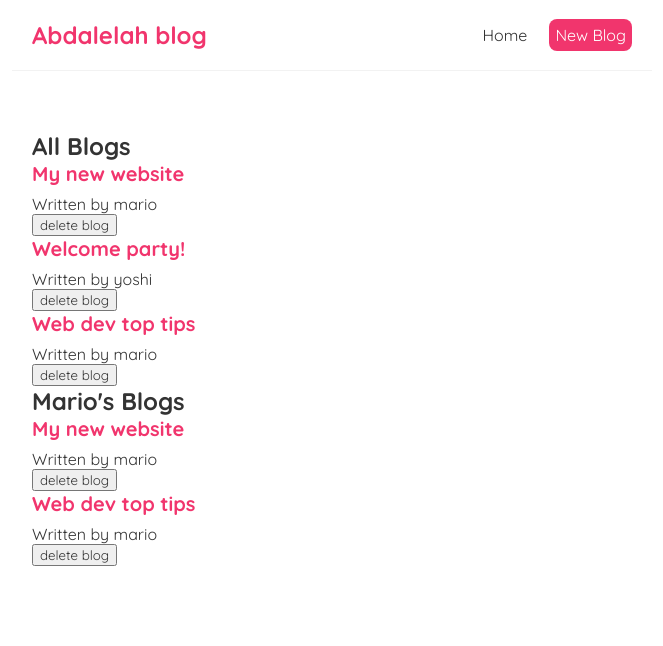
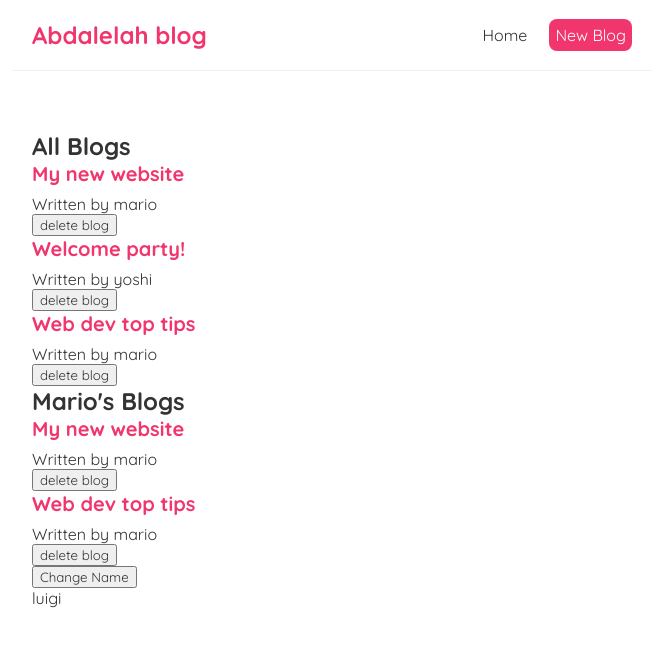
Before and after one commit to abdalelah1/React-blogApp, a React (Create React App) app: page / in a window 1280 px wide. Shown: the top 646 px of the page, without its empty margins (308-971 px from the left). Built offline with nearby package versions, Linux system fonts and the light colour scheme.

Commit message:
handle spacific state 'useEffect'

```diff
--- a/src/Home.js
+++ b/src/Home.js
@@ -1,4 +1,4 @@
-import { useState } from "react"
+import { useState,useEffect } from "react"
 import BlogList from "./BlogList";
 const Home = () => {
     const [blogs, setBlogs] = useState([
@@ -6,14 +6,23 @@ const Home = () => {
         { title: 'Welcome party!', body: 'lorem ipsum...', author: 'yoshi', id: 2 },
         { title: 'Web dev top tips', body: 'lorem ipsum...', author: 'mario', id: 3 }
       ])
+      const [name, setName]=useState('luigi')
     const handleDelete = (id) =>{
         const newBlogs  = blogs.filter((blog)=> blog.id !== id)
         setBlogs(newBlogs)
     }
+    useEffect(()=>{
+        console.log('render 1')
+        console.log(name)
+
+    },[name])
+
     return (
         <div className="home">
             <BlogList blogs ={blogs} title ={'All Blogs'} handleDelete={handleDelete}/>
             <BlogList blogs ={blogs.filter((blog) => blog.author =='mario')}  title ={"Mario's Blogs"} handleDelete={handleDelete}/>
+            <button onClick={()=>setName('abdalelah')}>Change Name</button>
+            <p>{name}</p>
         </div>
      );
 }
```
